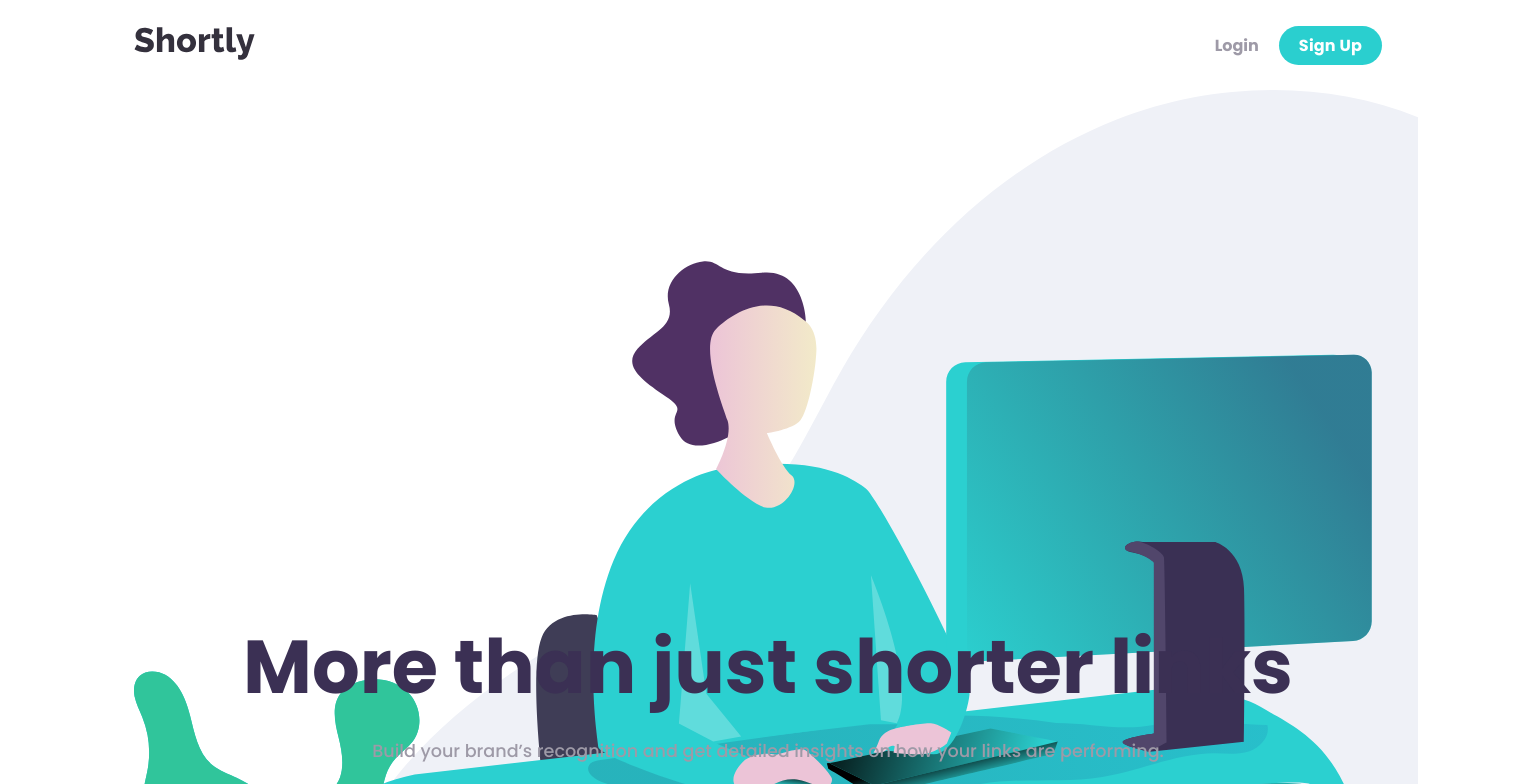
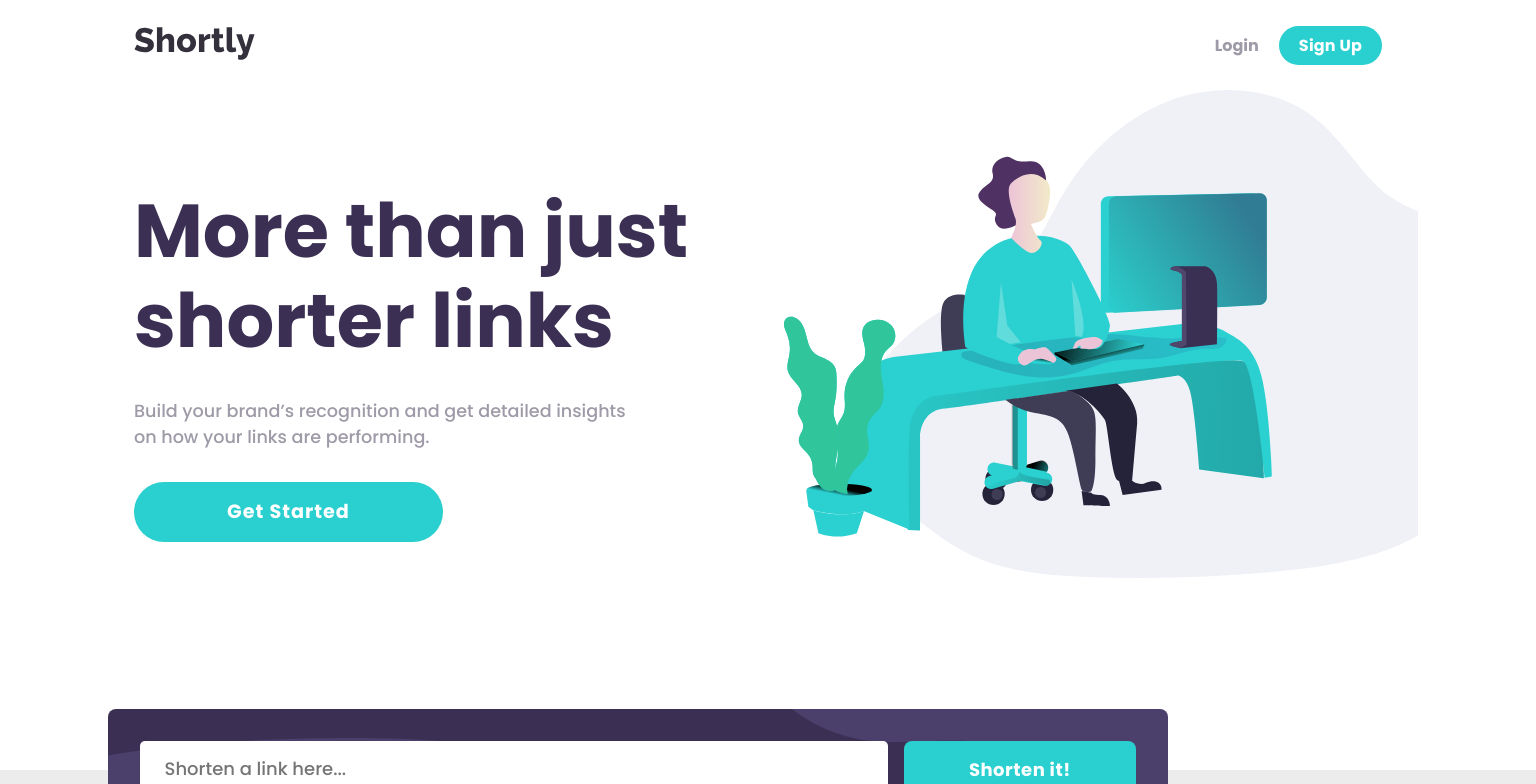
Before and after one commit to mena0018/URL-Shortening, a React (Create React App) app: page / in a window 1536 px wide. Shown: the top 784 px of the page. Built offline with nearby package versions, Linux system fonts and the light colour scheme.

Commit message:
Refactoring of the Home page in desktop view

```diff
--- a/src/pages/Home/Home.module.scss
+++ b/src/pages/Home/Home.module.scss
@@ -3,7 +3,7 @@
 
 
 .home_container {
-   height: 100vh;
+   height: 120vh;
 
    .home_content {
       max-width: $max-width;
@@ -55,9 +55,85 @@
 
 @media screen and (min-width: 390px) {
    .home_container {
+      height: 100vh;
+
       .home_content {
          justify-items: center;
          align-items: start;
       }
    }
 }
+
+@media screen and (min-width: 700px) {
+   .home_container {
+      height: 60vh;
+
+      .home_content {
+         grid-template-columns: repeat(2, 1fr);
+
+         .bloc_img {
+            order: 1;
+         }
+
+         .home_description {
+            height: 100%;
+            text-align: start;
+            padding: 3em 1em 0;
+            display: flex;
+            flex-direction: column;
+            gap: 2em;
+
+            p, h1 {
+               padding: 0;
+            }
+            p {
+               max-width: 90%;
+            }
+            button {
+               max-width: 80%;
+            }
+         }
+
+      }
+   }
+}
+
+@media screen and (min-width: 1000px) {
+   .home_container {
+      height: 70vh;
+
+      .home_content {
+         .bloc_img {
+            img {
+               width: 120%;
+            }
+         }
+      }
+   }
+}
+
+
+@media screen and (min-width: 1400px) {
+   .home_container {
+      height: 85vh;
+
+      .home_content {
+         .home_description {
+            padding: 6em 1em 0;
+
+            p {
+               max-width: 80%;
+            }
+            button {
+               max-width: 50%;
+            }
+         }
+      }
+   }
+}
+
+@media screen and (min-width: 1600px) {
+   .home_container {
+      height: 75vh;
+   }
+}
```
